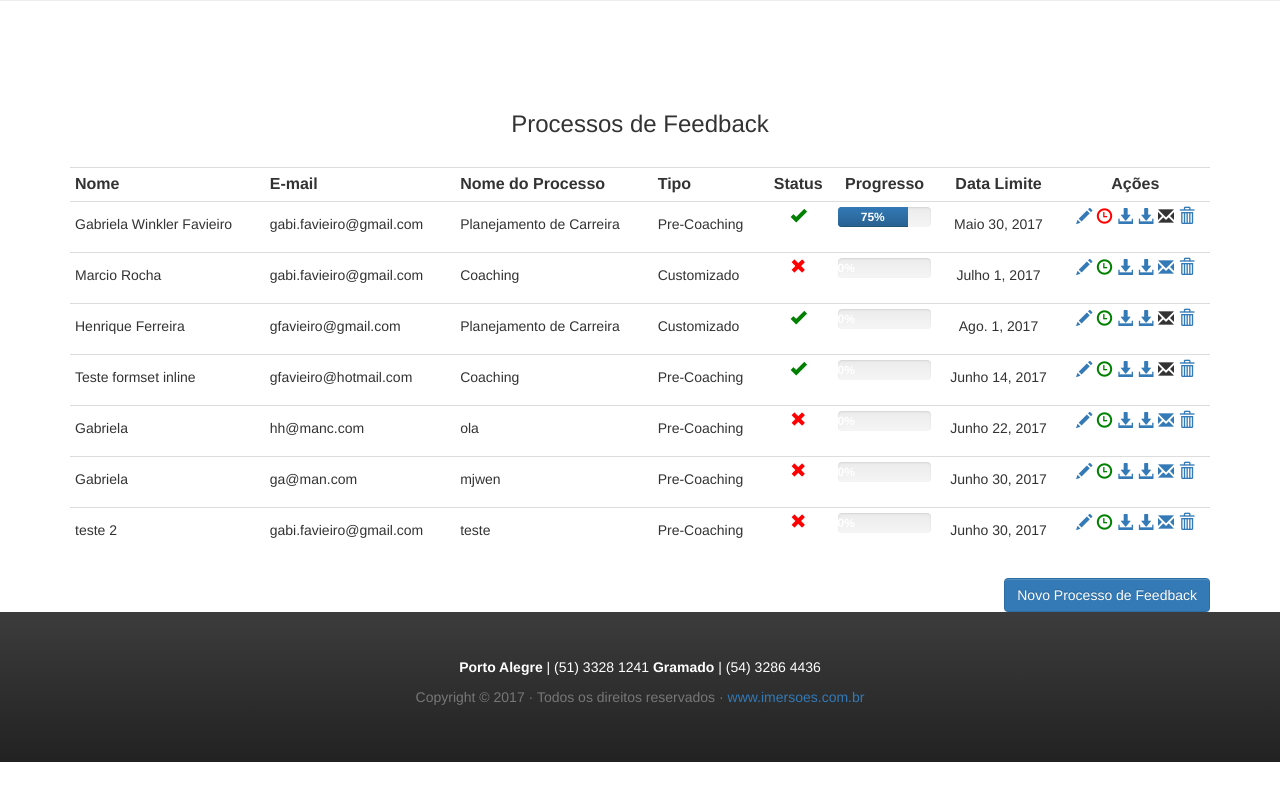
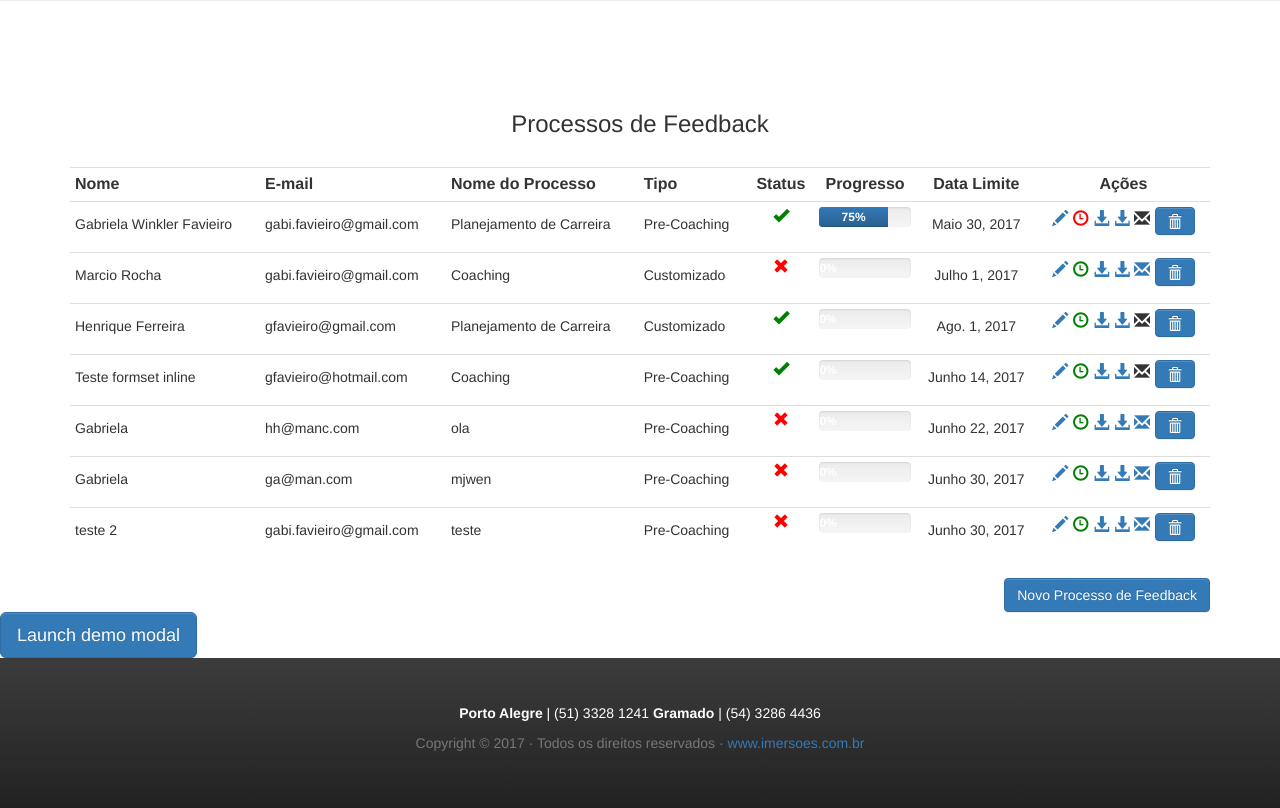
Before and after one commit to mlumertz/ImersoesPycharm, a Django app: page /Psicologo in a window 1280 px wide. Shown: the part 293-1101 px from the top of the page. Before the commit the page ends 1055 px from the top, so only its background shows below. Run offline with Django 3.2, Linux system fonts and the light colour scheme; a user stored in the database is signed in; data comes from the database, SQL or seed files in the repository; both versions use the stored data as it was after the commit; lists and menus that the app fills with data are empty; some libraries are stand-ins or nearby versions; some web fonts are replaced.

Commit message:
ajustes no footer e na edicao de processo de feedback

```diff
--- a/Feedbacks/templates/Psicologo.html
+++ b/Feedbacks/templates/Psicologo.html
@@ -40,7 +40,7 @@
                         <th><h5 > {{ cliente.TipoDeFeedback }} </h5></th>
 
                         <th class="text-center">  {% if cliente.Status %}
-                            <span class="glyphicon glyphicon-ok" style="color:green"> </span>
+                            <span class="glyphicon glyphicon-ok" style="color:green" data-toggle="tooltip" data-placement="top" title="Esse icone determina se seu cliente já cadastrou seus indicados com sucesso"> </span>
                         {% else %}
                             <span class="glyphicon glyphicon-remove" style="color:red"> </span>
                         {% endif %} </th>
@@ -72,7 +72,7 @@
                             {% else %} <a href="EmailCliente/{{ cliente.WebKey }}"> <span class="glyphicon glyphicon-envelope"> </span></a>
                             {% endif %}
 
-                            <a href="DeletarCliente/{{ cliente.WebKey }}"> <span class="glyphicon glyphicon-trash"> </span></a>
+                           <button type="button" class="btn btn-primary" data-toggle="modal" data-target="#myModal"><span class="glyphicon glyphicon-trash" > </span></button>
                         </th>
                     </tr>
                 {% endfor %}
@@ -84,12 +84,43 @@
             </div>
 
         </div>
+
+
+    <!-- Modal -->
+<button type="button" class="btn btn-primary btn-lg" data-toggle="modal" data-target="#myModal">
+  Launch demo modal
+</button>
+
+<!-- Modal -->
+<div class="modal fade" id="myModal" tabindex="-1" role="dialog" aria-labelledby="myModalLabel">
+  <div class="modal-dialog" role="document">
+    <div class="modal-content">
+      <div class="modal-header">
+        <button type="button" class="close" data-dismiss="modal" aria-label="Close"><span aria-hidden="true">&times;</span></button>
+        <h4 class="modal-title" id="myModalLabel">Modal title</h4>
+      </div>
+      <div class="modal-body">
+        ...
+      </div>
+      <div class="modal-footer">
+        <button type="button" class="btn btn-default" data-dismiss="modal">Close</button>
+        <button type="button" class="btn btn-primary">Save changes</button>
+      </div>
+    </div>
+  </div>
+</div>
 {% endblock %}
+
+
 
     <script>
         $(document).ready(function () {
             $('.datepicker').datepicker();
         });
+
+        $('#myModal').on('shown.bs.modal', function () {
+  $('#myInput').focus()
+})
     </script>
 <!--</body>
 </html>-->
--- a/Feedbacks/templates/base.html
+++ b/Feedbacks/templates/base.html
@@ -28,7 +28,7 @@
     <script src="https://code.jquery.com/jquery-1.12.4.js"></script>
     <script src="https://code.jquery.com/ui/1.12.1/jquery-ui.js"></script>
     <script src="https://jquery-ui.googlecode.com/svn-history/r3982/trunk/ui/i18n/jquery.ui.datepicker-pt-BR.js"></script>
-
+    <script src="bootstrap.js"></script>
 
     <!-- HTML5 shim and Respond.js for IE8 support of HTML5 elements and media queries -->
     <!--[if lt IE 9]>
@@ -85,5 +85,11 @@
       </div>
      </footer>
 
+
+<script>
+    $(function () {
+  $('[data-toggle="tooltip"]').tooltip()
+})</script>
+
 </body>
 </html>
--- a/Imersoes/settings.py
+++ b/Imersoes/settings.py
@@ -26,7 +26,8 @@ SECRET_KEY = '-*)js$0fr68qvu+7t6*(kn%4l0f+a64)c%r38vs2acgvjd!vi='
 # SECURITY WARNING: don't run with debug turned on in production!
 DEBUG = True
 
-ALLOWED_HOSTS = []
+
+ALLOWED_HOSTS = ['wmfbfeedback2.jelasticlw.com.br']
 
 
 # Application definition
```
Also changed, not shown: Feedbacks/templates/404.html (added, +16 -0 lines), Feedbacks/templates/base_cliente.html (+7 -1 lines), db.sqlite3.
